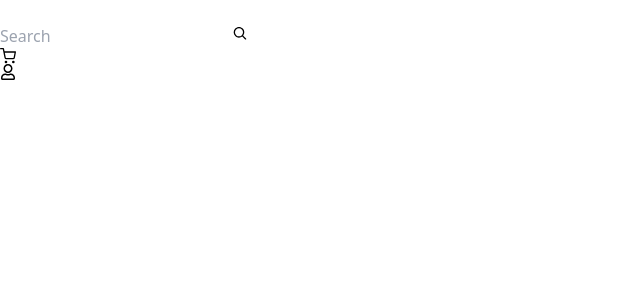
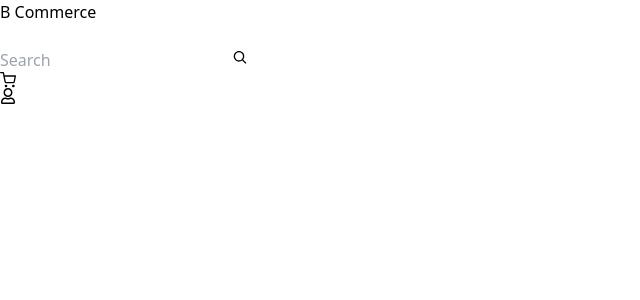
Before and after one commit to MohamedBechirMejri/b-commerce, a Next.js app: page / in a window 1280 px wide. Shown: the top 300 px of the page, without its empty margins (0-640 px from the left). Built offline with nearby package versions, Linux system fonts and the light colour scheme.

Commit message:
position toggle

```diff
--- a/src/components/Logo.tsx
+++ b/src/components/Logo.tsx
@@ -1,5 +1,9 @@
 const Logo = () => {
-  return <div className=""></div>;
+  return (
+    <div className="flex h-full items-center justify-center text-2xl font-bold">
+      B Commerce
+    </div>
+  );
 };
 
 export default Logo;
--- a/src/components/NavToggle.tsx
+++ b/src/components/NavToggle.tsx
@@ -8,8 +8,9 @@ const NavToggle = ({
   setIsOpen: (isOpen: boolean) => void;
 }) => {
   return (
+    <div className="flex h-full items-center justify-center">
       <motion.button
-      initial={{ scale: 0, x: "-50%", y: 25, backgroundColor: "#0f172a" }}
+        initial={{ scale: 0, x: 0, y: 25, backgroundColor: "#0f172a" }}
         animate={{
           scale: 1,
           y: 0,
@@ -30,6 +31,7 @@ const NavToggle = ({
           setIsOpen(!isOpen);
         }}
       />
+    </div>
   );
 };
 
```
Lines whose indentation alone changed are shown as unchanged.
